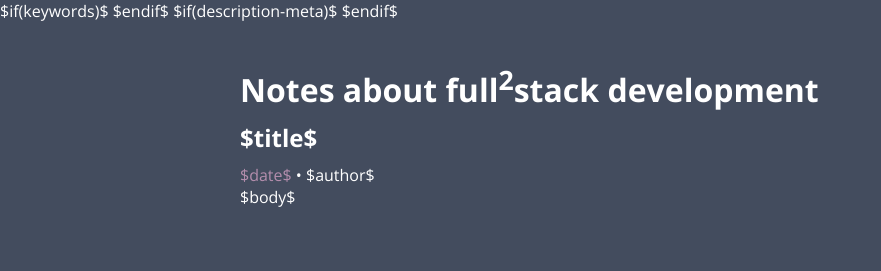
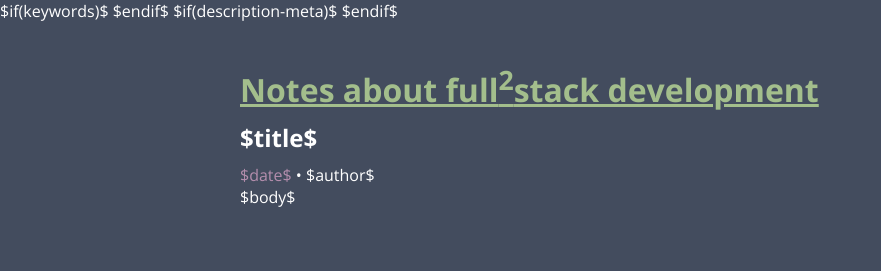
Before and after one commit to Hati-Research/resources, a plain HTML site: page blog/post-template.html in a window 1280 px wide. Shown: the whole page, without its empty margins (0-881 px from the left). Drawn offline with nearby package versions, Linux system fonts and the light colour scheme.

Commit message:
Web stack blogpost, fixes to qmk post

```diff
--- a/blog/post-template.html
+++ b/blog/post-template.html
@@ -27,7 +27,9 @@
   <div class="content-wrapper">
     <div class="column">
       <div class="post">
-        <h1>Notes about full<sup>2</sup>stack development</h1>
+        <a href="/blog">
+          <h1>Notes about full<sup>2</sup>stack development</h1>
+        </a>
         <h2>$title$</h2>
         <div class="metadata">
           <span class="date">$date$</span> • $author$
```
Also changed, not shown: 2 other files.
